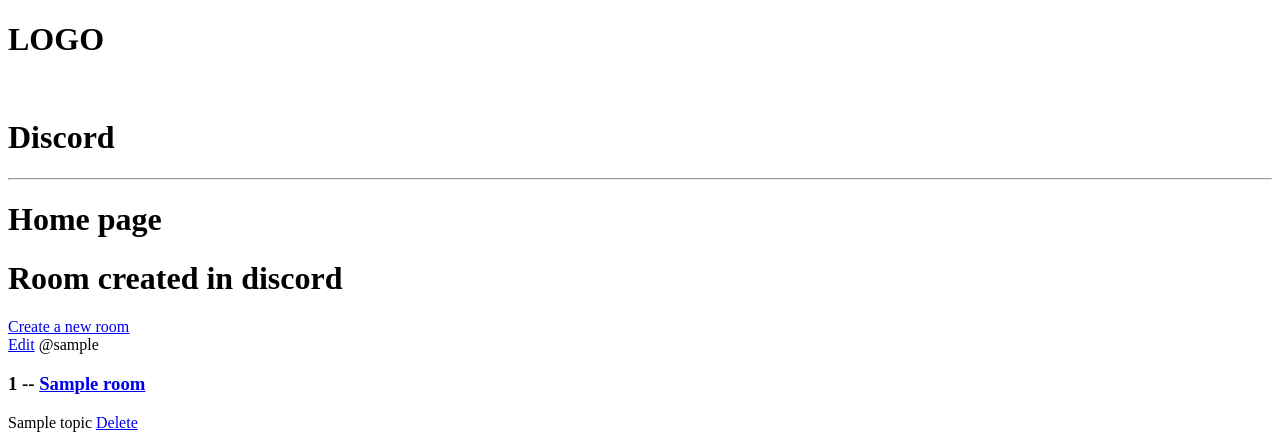
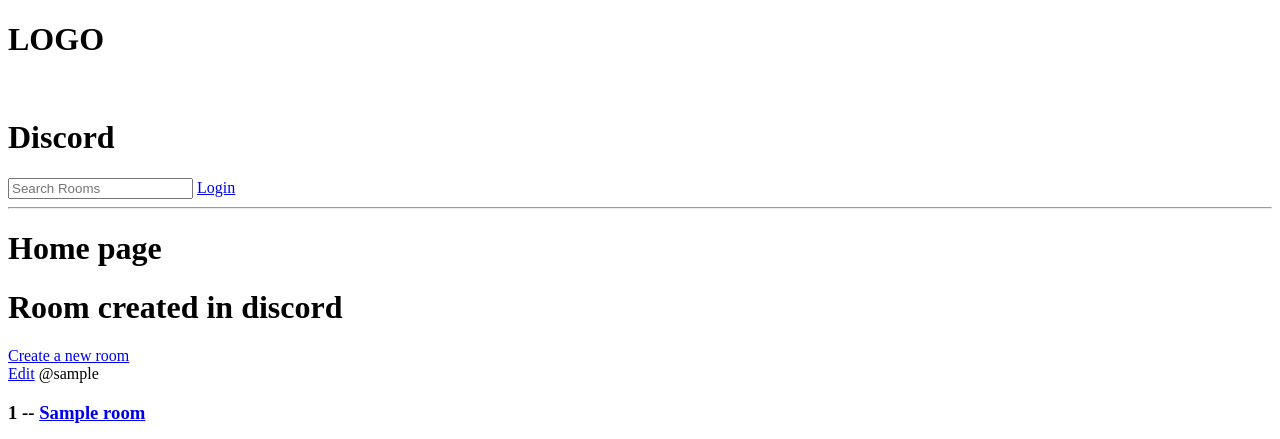
Before and after one commit to UmarFarooq361/Discord, a Django app: page / in a window 1280 px wide. Shown: the top 439 px of the page. Run offline with Django 5.2, Linux system fonts and the light colour scheme; tables that the repository leaves empty hold one stand-in row (values such as "Sample post").

Commit message:
added login and registration

```diff
--- a/templates/navbar.html
+++ b/templates/navbar.html
@@ -1,4 +1,15 @@
 <h1>LOGO</h1>
 <br>
 <h1>Discord</h1>
+<form action="{% url 'home' %}" method="get">
+    <input type="text" placeholder="Search Rooms" name="q">
+
+
+    {% if request.user.is_authenticated %}
+        <a href="{% url 'logout' %}">Logout</a>
+    {% else %}
+        <a href="{% url 'login' %}">Login</a>
+    {% endif %}
+
+</form>
 <hr>
```
